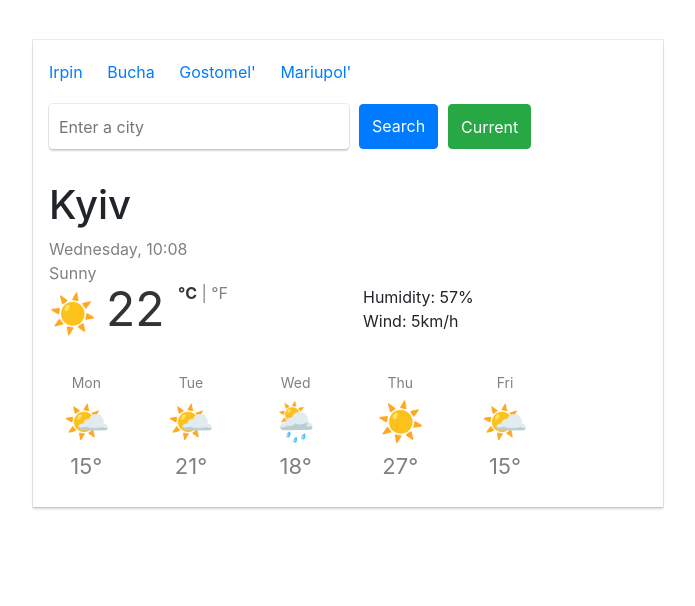
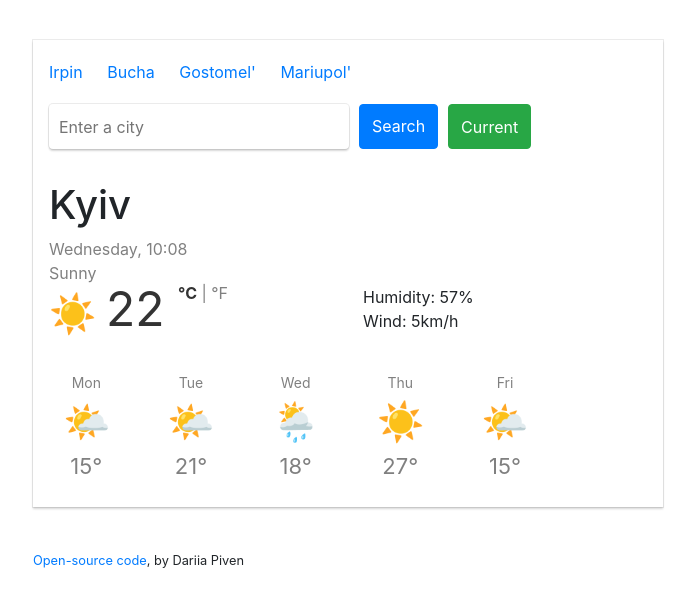
Before and after one commit to dashacherednichenko/sheCodes, a plain HTML site: page index.html in a window 1280 px wide. Shown: the whole page, without its empty margins (52-747 px from the left). Drawn offline with nearby package versions, Linux system fonts and the light colour scheme.

Commit message:
add link to my github

```diff
--- a/index.html
+++ b/index.html
@@ -101,6 +101,9 @@
             </div>
         </div>
     </div>
+    <small>
+        <a href="https://github.com/dashacherednichenko/sheCodes" target="_blank">Open-source code</a>, by Dariia Piven
+    </small>
 </div>
 <script src="src/index.js"></script>
 </body>
```
